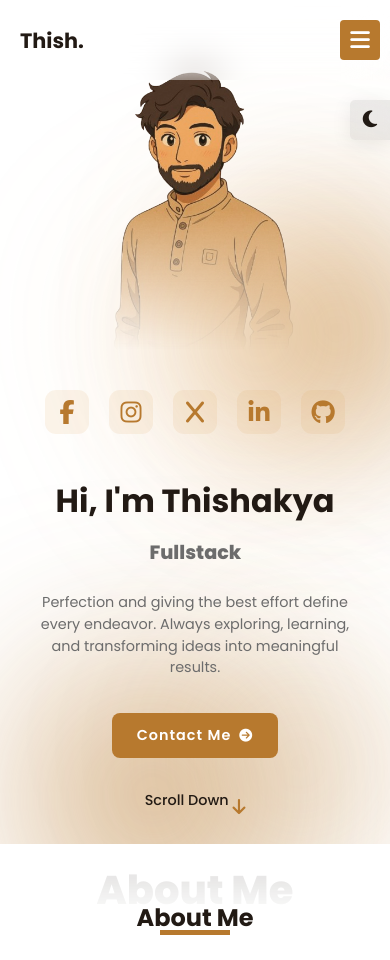
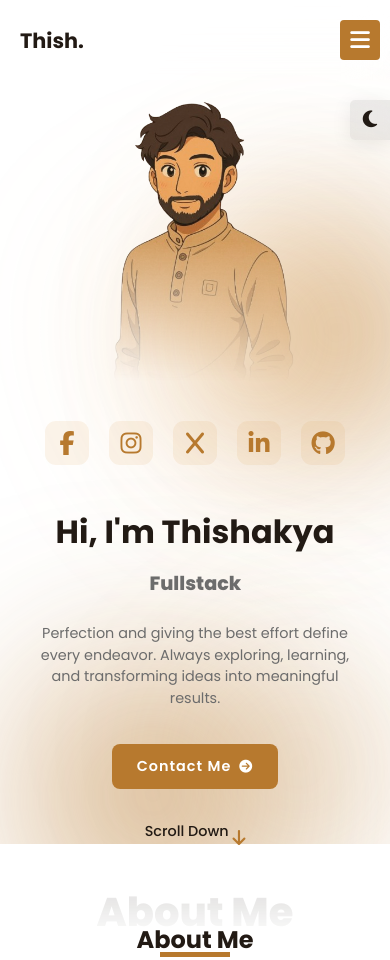
Before and after one commit to hirunt/Thish-portfolio, a plain HTML site: page index.html in a window 390 px wide. Shown: the top 960 px of the page. Drawn offline with nearby package versions, Linux system fonts and the light colour scheme; animation ran at ten frames a second; files whose address does not match are found by name.

Commit message:
f3 image fix

```diff
--- a/css/style.css
+++ b/css/style.css
@@ -2177,8 +2177,8 @@ footer .copyright p{
   }
 
 
-  .home {
-    padding: 5rem 1rem 2rem;
+.home {
+    padding: 6rem 1rem 2rem; /* Increased top padding to push content down */
     min-height: 100vh;
     display: flex;
     flex-direction: column;
@@ -2190,6 +2190,7 @@ footer .copyright p{
     text-align: center;
     gap: 2rem;
     width: 100%;
+    margin-top: 0; /* Removed fixed margin to rely on padding */
   }
 
   .home-container .home-img {
@@ -3451,3 +3452,11 @@ footer .copyright p{
         stroke-dashoffset: 0;
     }
 }
+
+/* Fix for screens smaller than 400px */
+@media screen and (max-width: 400px) {
+  .home {
+    padding-top: 4rem;
+    justify-content: flex-start;
+  }
+}
```
